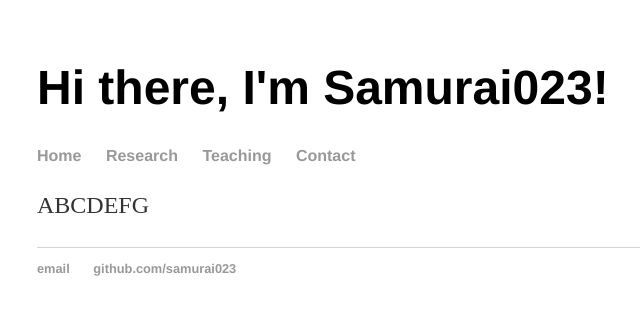
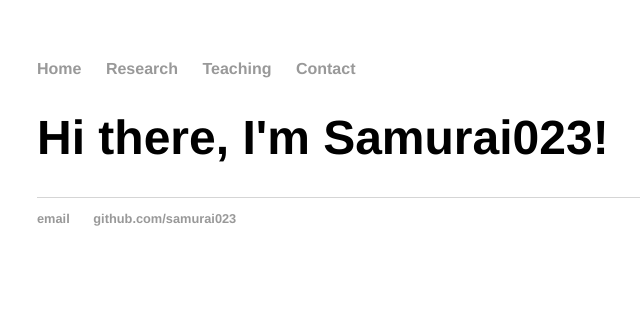
Before and after one commit to samurai023/samurai023.github.io, a Jekyll site: the page built from index.html, in a window 1280 px wide. Shown: the top 315 px of the page, without its empty margins (155-795 px from the left). Built offline with Jekyll 4.4.1, drawn with Linux system fonts in a browser that asks for light colours.

Commit message:
Update index.html

```diff
--- a/index.html
+++ b/index.html
@@ -1,34 +1,7 @@
-<!DOCTYPE html>
-<html>
-	<head>
-		<title>Samurai023</title>
-		<!-- link to main stylesheet -->
-		<link rel="stylesheet" type="text/css" href="/css/main.css">
-	</head>
-	<body>
-		<div class="container">
-    		<div class="blurb">
-        		<h1>Hi there, I'm Samurai023!</h1>
-    		</div><!-- /.blurb -->
-		</div><!-- /.container -->
-		<nav>
-    		<ul>
-        		<li><a href="/">Home</a></li>
-	        	<li><a href="/resesarch">Research</a></li>
-        		<li><a href="/teaching">Teaching</a></li>
-        		<li><a href="/contact">Contact</a></li>
-    		</ul>
-		</nav>
-		<div class="container">
-    		<div class="blurb">
-			<p>ABCDEFG</a></p>
-    		</div><!-- /.blurb -->
-		</div><!-- /.container -->
-		<footer>
-    		<ul>
-        		<li><a href="mailto:yxysamurai@gmail.com">email</a></li>
-        		<li><a href="https://github.com/samurai023">github.com/samurai023</a></li>
-			</ul>
-		</footer>
-	</body>
-</html>
+---
+layout: default
+title: Homepage
+---
+<div class="blurb">
+	<h1>Hi there, I'm Samurai023!</h1>
+</div><!-- /.blurb -->
```
